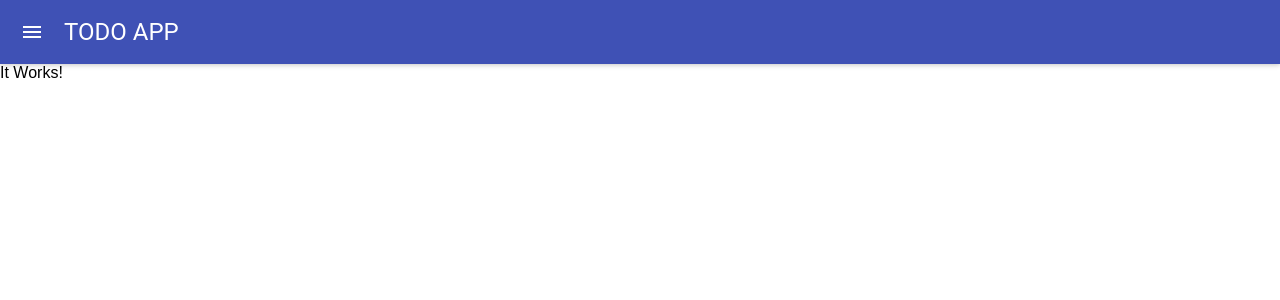
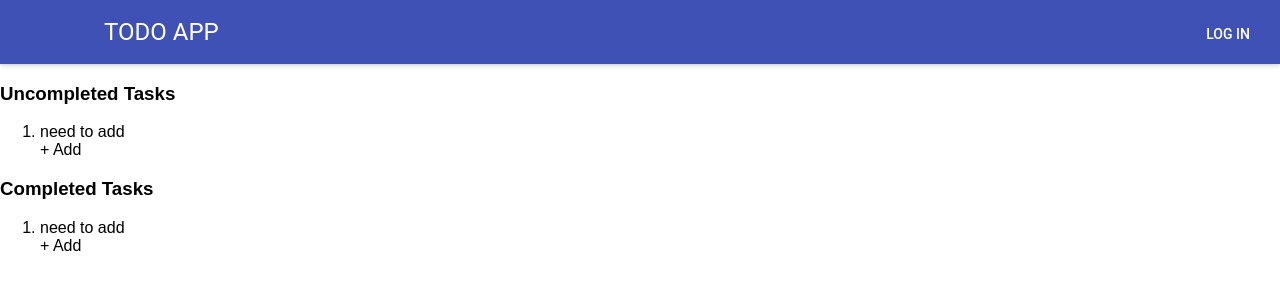
Before and after one commit to jjspetz/project-manager, a React (Create React App) app: page / in a window 1280 px wide. Shown: the top 300 px of the page. Built offline with nearby package versions, Linux system fonts and the light colour scheme; what react-tap-event-plugin would draw is missing.

Commit message:
edited app bar and moved basic layout into todo.jsx

```diff
--- a/src/App.js
+++ b/src/App.js
@@ -3,6 +3,8 @@ import './App.css';
 import getMuiTheme from 'material-ui/styles/getMuiTheme';
 import MuiThemeProvider from 'material-ui/styles/MuiThemeProvider';
 import AppBar from 'material-ui/AppBar';
+import FlatButton from 'material-ui/FlatButton';
+import Todo from './todo.jsx';
 import {indigo500, indigo100, indigo900, grey500, grey700, white} from 'material-ui/styles/colors';
 // import Contacts from './todo.jsx'
 
@@ -30,10 +32,13 @@ class App extends Component {
     return (
       <MuiThemeProvider muiTheme={muiTheme}>
         <main>
-          <AppBar title="TODO APP" />
-            <div>
-              It Works!
-            </div>
+          <AppBar
+            title="TODO APP"
+            iconElementLeft={<FlatButton />}
+            iconElementRight={<FlatButton label="Log in" />}
+          />
+
+          <Todo/>
         </main>
       </MuiThemeProvider>
     );
--- a/src/todo.jsx
+++ b/src/todo.jsx
@@ -7,7 +7,19 @@ import './todo.css';
 class Todo extends Component {
   render() {
     return (
+      <div>
+        <h3>Uncompleted Tasks</h3>
+        <ol id='uTask' ondragover="allowDrop(event)" ondrop="drop(event)">
+          <li>need to add</li>
+          <div className='add' id='add'>+ Add</div>
+        </ol>
 
+        <h3>Completed Tasks</h3>
+        <ol id='cTask' ondragover="allowDrop(event)" ondrop="drop(event)">
+          <li>need to add</li>
+          <div className='add' id='add'>+ Add</div>
+        </ol>
+      </div>
     )
   };
 }
```
Also changed, not shown: src/todo.css (added).
